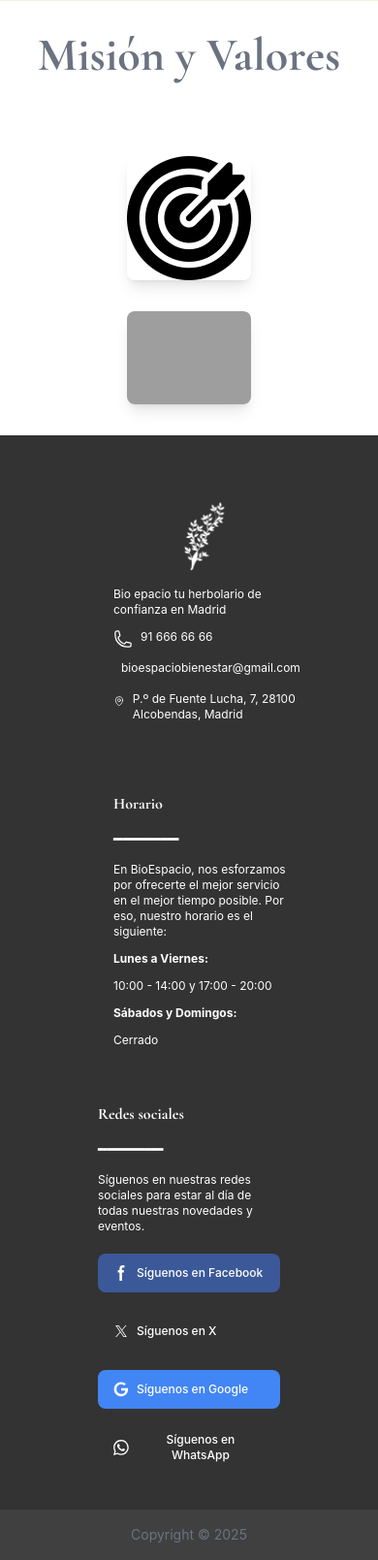
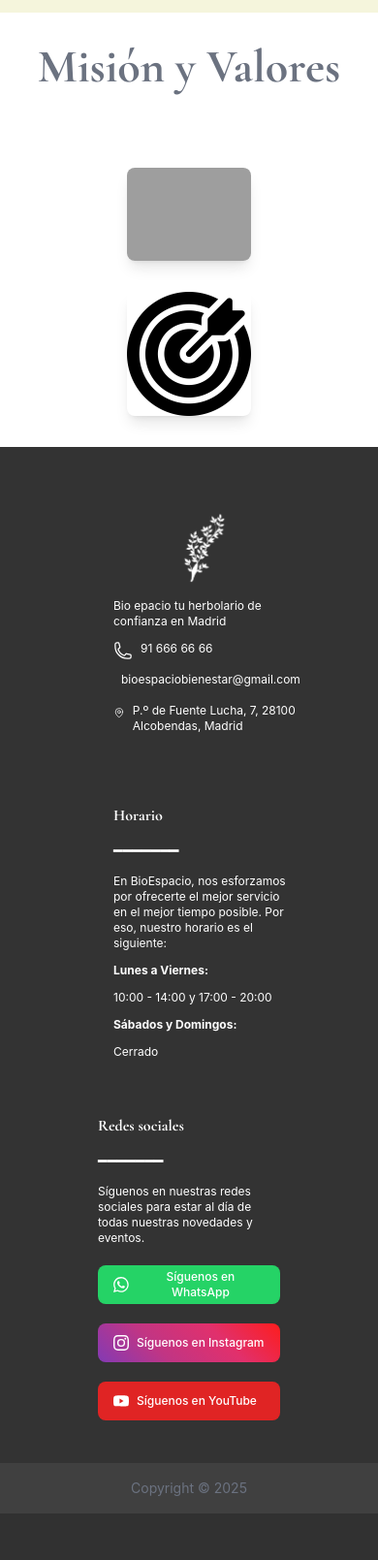
Before and after one commit to JoseCalderon18/Web, a PHP site: page /pages/nosotras.php in a window 390 px wide. Shown: the part 1047-2656 px from the top of the page at 97% size. After the commit the page ends 2608 px from the top, so only its background shows below. Run offline with PHP 8.4, Linux system fonts and the light colour scheme; some libraries are stand-ins or nearby versions; some web fonts are replaced; grey boxes are pictures that could not be loaded.

Commit message:
Modificación y actualización  del header y footer
Añadir la linea negra del nav a todas las paginas, añadir el enlace a index. En el footer cambiar los botones de las redes sociales.

```diff
--- a/includes/footer.php
+++ b/includes/footer.php
@@ -45,33 +45,27 @@
                 <h1 class="text-base font-bold font-display-CormorantGaramond">Redes sociales</h1>
                 <p>━━━━━━━</p>
                 <p class="text-xs mb-2">Síguenos en nuestras redes sociales para estar al día de todas nuestras novedades y eventos.</p>
-                <!--Social buttons-->
-                <button type="button" class="text-white h-10 w-full sm:w-3/4 bg-[#3b5998] hover:bg-[#3b5998]/80 hover:scale-105 transition-all duration-300 font-medium rounded-lg text-xs px-4 py-2 text-center inline-flex items-center me-2 mb-2 cursor-pointer">
-                    <svg class="w-4 h-4 me-2" aria-hidden="true" xmlns="http://www.w3.org/2000/svg" fill="currentColor" viewBox="0 0 8 19">
-                        <path fill-rule="evenodd" d="M6.135 3H8V0H6.135a4.147 4.147 0 0 0-4.142 4.142V6H0v3h2v9.938h3V9h2.021l.592-3H5V3.591A.6.6 0 0 1 5.592 3h.543Z" clip-rule="evenodd"/>
-                    </svg>
-                    Síguenos en Facebook
-                </button>
-                <button type="button" class="text-white h-10 w-full sm:w-3/4 bg-black hover:bg-black/80 hover:scale-105 transition-all duration-300 font-medium rounded-lg text-xs px-4 py-2 text-center inline-flex items-center me-2 mb-2 cursor-pointer">
-                    <svg class="w-4 h-4 me-2" aria-hidden="true" xmlns="http://www.w3.org/2000/svg" fill="currentColor" viewBox="0 0 24 24">
-                        <path d="M13.6823 10.6218L20.2391 3H18.6854L12.9921 9.61788L8.44486 3H3.2002L10.0765 13.0074L3.2002 21H4.75404L10.7663 14.0113L15.5685 21H20.8131L13.6819 10.6218H13.6823ZM11.5541 13.0956L10.8574 12.0991L5.31391 4.16971H7.70053L12.1742 10.5689L12.8709 11.5655L18.6861 19.8835H16.2995L11.5541 13.096V13.0956Z"/>
-                    </svg>
-                    Síguenos en X
-                </button>
-                <!--Google-->
-                <button type="button" class="text-white h-10 w-full sm:w-3/4 bg-[#4285F4] hover:bg-[#4285F4]/80 hover:scale-105 transition-all duration-300 font-medium rounded-lg text-xs px-4 py-2 text-center inline-flex items-center me-2 mb-2 cursor-pointer">
-                    <svg class="w-4 h-4 me-2" aria-hidden="true" xmlns="http://www.w3.org/2000/svg" fill="currentColor" viewBox="0 0 18 19">
-                        <path fill-rule="evenodd" d="M8.842 18.083a8.8 8.8 0 0 1-8.65-8.948 8.841 8.841 0 0 1 8.8-8.652h.153a8.464 8.464 0 0 1 5.7 2.257l-2.193 2.038A5.27 5.27 0 0 0 9.09 3.4a5.882 5.882 0 0 0-.2 11.76h.124a5.091 5.091 0 0 0 5.248-4.057L14.3 11H9V8h8.34c.066.543.095 1.09.088 1.636-.086 5.053-3.463 8.449-8.4 8.449l-.186-.002Z" clip-rule="evenodd"/>
-                    </svg>
-                    Síguenos en Google
-                </button>
                 <!--WhatsApp-->
-                <button type="button" class="text-white h-10 w-full sm:w-3/4 bg-[#25D366] hover:bg-[#25D366]/80 hover:scale-105 transition-all duration-300 font-medium rounded-lg text-xs px-4 py-2 text-center inline-flex items-center me-2 mb-2 cursor-pointer">
+                <a href="https://wa.me/+34916666666" target="_blank" class="text-white h-10 w-full sm:w-3/4 bg-[#25D366] hover:bg-[#25D366]/80 hover:scale-105 transition-all duration-300 font-medium rounded-lg text-xs px-4 py-2 text-center inline-flex items-center me-2 mb-2 cursor-pointer">
                     <svg class="w-4 h-4 me-2" aria-hidden="true" xmlns="http://www.w3.org/2000/svg" fill="currentColor" viewBox="0 0 24 24">
                         <path fill-rule="evenodd" d="M20.463 3.488C18.217 1.24 15.231 0 12.05 0 5.495 0 .16 5.335.157 11.892c0 2.096.547 4.142 1.588 5.945L.057 24l6.304-1.654a11.882 11.882 0 005.683 1.448h.005c6.554 0 11.89-5.335 11.893-11.893 0-3.181-1.237-6.167-3.479-8.413zM12.05 21.785h-.004a9.867 9.867 0 01-5.031-1.378l-.36-.214-3.741.981 1-3.648-.235-.374A9.844 9.844 0 012.157 11.892c0-5.46 4.444-9.902 9.897-9.902 2.641 0 5.123 1.03 6.988 2.898a9.837 9.837 0 012.898 6.994c-.003 5.46-4.447 9.903-9.89 9.903zm5.425-7.417c-.299-.149-1.764-.87-2.037-.969-.274-.099-.473-.149-.672.149-.199.298-.771.969-.945 1.168-.174.199-.348.223-.647.074-.3-.149-1.267-.467-2.413-1.488-.892-.796-1.494-1.777-1.669-2.076-.174-.299-.018-.46.131-.609.135-.134.299-.348.448-.522.149-.174.199-.298.298-.497.099-.199.05-.373-.025-.522-.075-.149-.672-1.619-.921-2.217-.242-.581-.487-.502-.672-.511-.174-.008-.373-.01-.572-.01-.199 0-.522.074-.796.373-.274.299-1.045 1.019-1.045 2.488 0 1.469 1.07 2.889 1.219 3.088.149.199 2.096 3.201 5.077 4.487.709.306 1.263.489 1.694.625.712.227 1.36.195 1.871.118.571-.085 1.758-.719 2.006-1.413.248-.694.248-1.289.173-1.413-.074-.124-.273-.198-.572-.347z" clip-rule="evenodd"/>
                     </svg>
                     Síguenos en WhatsApp
-                </button>
+                </a>
+                <!--Instagram-->
+                <a href="https://www.instagram.com/" target="_blank" style="background: linear-gradient(45deg, #833AB4, #C13584, #E1306C, #FD1D1D); color: white;" class="h-10 w-full sm:w-3/4 hover:scale-105 transition-all duration-300 font-medium rounded-lg text-xs px-4 py-2 text-center inline-flex items-center me-2 mb-2">
+                    <svg class="w-4 h-4 me-2" aria-hidden="true" xmlns="http://www.w3.org/2000/svg" fill="currentColor" viewBox="0 0 24 24">
+                        <path d="M12 2.163c3.204 0 3.584.012 4.85.07 3.252.148 4.771 1.691 4.919 4.919.058 1.265.069 1.645.069 4.849 0 3.205-.012 3.584-.069 4.849-.149 3.225-1.664 4.771-4.919 4.919-1.266.058-1.644.07-4.85.07-3.204 0-3.584-.012-4.849-.07-3.26-.149-4.771-1.699-4.919-4.92-.058-1.265-.07-1.644-.07-4.849 0-3.204.013-3.583.07-4.849.149-3.227 1.664-4.771 4.919-4.919 1.266-.057 1.645-.069 4.849-.069zM12 0C8.741 0 8.333.014 7.053.072 2.695.272.273 2.69.073 7.052.014 8.333 0 8.741 0 12c0 3.259.014 3.668.072 4.948.2 4.358 2.618 6.78 6.98 6.98C8.333 23.986 8.741 24 12 24c3.259 0 3.668-.014 4.948-.072 4.354-.2 6.782-2.618 6.979-6.98.059-1.28.073-1.689.073-4.948 0-3.259-.014-3.667-.072-4.947-.196-4.354-2.617-6.78-6.979-6.98C15.668.014 15.259 0 12 0zm0 5.838a6.162 6.162 0 100 12.324 6.162 6.162 0 000-12.324zM12 16a4 4 0 110-8 4 4 0 010 8zm6.406-11.845a1.44 1.44 0 100 2.881 1.44 1.44 0 000-2.881z"/>
+                    </svg>
+                    Síguenos en Instagram
+                </a>
+                <!--YouTube-->
+                <a href="https://www.youtube.com/" target="_blank" class="bg-red-600 hover:bg-red-700 h-10 w-full sm:w-3/4 hover:scale-105 transition-all duration-300 font-medium rounded-lg text-xs px-4 py-2 text-center inline-flex items-center me-2 mb-2">
+                    <svg class="w-4 h-4 me-2" aria-hidden="true" xmlns="http://www.w3.org/2000/svg" fill="currentColor" viewBox="0 0 24 24">
+                        <path d="M23.498 6.186a3.016 3.016 0 0 0-2.122-2.136C19.505 3.545 12 3.545 12 3.545s-7.505 0-9.377.505A3.017 3.017 0 0 0 .502 6.186C0 8.07 0 12 0 12s0 3.93.502 5.814a3.016 3.016 0 0 0 2.122 2.136c1.871.505 9.376.505 9.376.505s7.505 0 9.377-.505a3.015 3.015 0 0 0 2.122-2.136C24 15.93 24 12 24 12s0-3.93-.502-5.814zM9.545 15.568V8.432L15.818 12l-6.273 3.568z"/>
+                    </svg>
+                    Síguenos en YouTube
+                </a>
             </div>
         </div>
         <!--Copyright-->
--- a/includes/header.php
+++ b/includes/header.php
@@ -13,6 +13,7 @@
 
             <!-- Menú de navegación -->
             <ul id="menuNav" class="hidden sm:flex w-full sm:w-auto flex-col sm:flex-row items-start sm:items-center gap-4 lg:gap-6 xl:gap-8 bg-white sm:bg-transparent p-4 sm:p-0 text-[6px] sm:text-[8px] md:text-[10px] lg:text-xs font-display-Lora uppercase font-semibold absolute sm:relative left-0 top-full sm:top-auto" aria-label="Lista de navegación principal">
+                <li class="w-full sm:w-auto"><a href="../index.php" class="block py-2 sm:py-0 text-black hover:text-gray-600 hover:underline pl-4 sm:pl-0" aria-label="Ir a sección Inicio">Inicio</a></li>
                 <li class="w-full sm:w-auto"><a href="../pages/nosotras.php" class="block py-2 sm:py-0 text-black hover:text-gray-600 hover:underline pl-4 sm:pl-0" aria-label="Ir a sección Nosotras">Nosotras</a></li>
                 <li class="w-full sm:w-auto"><a href="../pages/el_herbolario.php" class="block py-2 sm:py-0 text-black hover:text-gray-600 hover:underline pl-4 sm:pl-0" aria-label="Ir a sección El Herbolario">El Herbolario</a></li>
                 <li class="w-full sm:w-auto"><a href="../pages/terapias.php" class="block py-2 sm:py-0 text-black hover:text-gray-600 hover:underline pl-4 sm:pl-0" aria-label="Ir a sección Terapias">Terapias</a></li>
@@ -22,6 +23,7 @@
         </nav>
         <!-- Espacio para compensar el nav fijo -->
         <div class="h-32 bg-black"></div>
+        <div class="bg-gray-700 w-full h-3" aria-label="Separador decorativo"></div>
     </header>
     </body>
 </html>
--- a/pages/nosotras.php
+++ b/pages/nosotras.php
@@ -68,7 +68,7 @@
         </div>
 
         <!-- Sección de imágenes debajo de Misión y Valores -->
-        <div class="bg-white py-8 flex flex-col md:flex-row justify-center items-center gap-8">
+        <div class="bg-white py-8 flex flex-col-reverse md:flex-col items-center gap-8">
             <img src="../assets/img/mision.png" alt="Imagen 1" class="w-32 md:w-60 h-32 md:h-60 rounded-lg shadow-lg hover:scale-105 duration-300">
             <img src="../assets/img/valores.png" alt="Imagen 2" class="w-32 md:w-60 h-32 md:h-60 rounded-lg shadow-lg hover:scale-105 duration-300">
         </div>
```
Also changed, not shown: index.php (+18 -27 lines).
